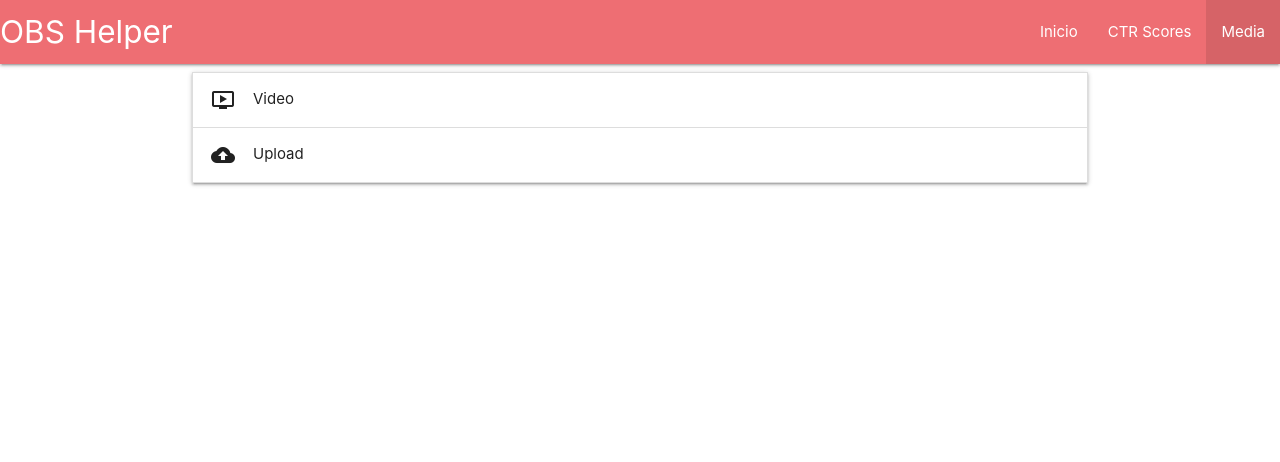
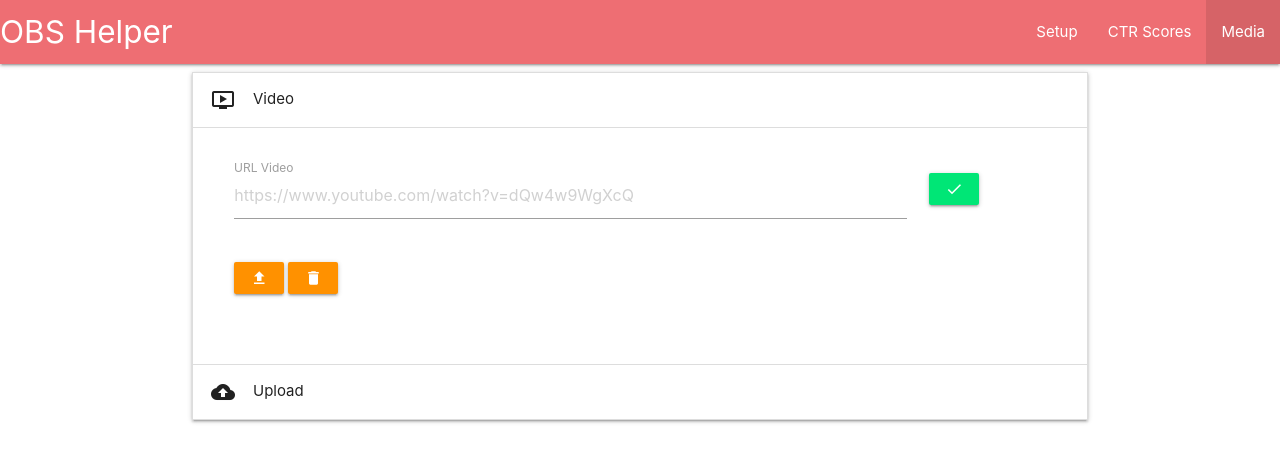
Before and after one commit to benja-opazo/obs-banner-flask, a Flask app: page /media/ in a window 1280 px wide. Shown: the top 462 px of the page. Run offline with Flask 3, Linux system fonts and the light colour scheme.

Commit message:
updated media tab configuration and styling. Added a periodic update on scores tab

```diff
--- a/app.py
+++ b/app.py
@@ -6,7 +6,8 @@ from PIL import Image, ImageDraw, ImageFont
 import numpy as np
 from yt_dlp import YoutubeDL
 import os
-from wand.image import Image
+#from wand.image import Image
+from wand.image import Image as wand
 from fileinput import filename
 import filetype
 from ffmpeg import FFmpeg
@@ -85,7 +86,7 @@ def videos_command(cmd=None):
                 uploaded_file.save(file_path)
                 # Convert to jpeg
                 if filetype.is_image(file_path):
-                    with Image(filename = file_path) as img:
+                    with wand.Image(filename = file_path) as img:
                         img.convert("jpg")
                         img.save(filename="static/output/uploaded_img.jpg")
                 # Convert to mp4
--- a/score.json
+++ b/score.json
@@ -4,7 +4,7 @@
         "Benja"
     ],
     "p2": [
-        2,
+        0,
         "Obreque"
     ],
     "p3": [
--- /dev/null
+++ b/static/js/common.js
@@ -0,0 +1,47 @@
+// Only run what comes next *after* the page has loaded
+addEventListener("DOMContentLoaded", function() {
+    // Grab all of the elements with a class of command
+    // (which all of the buttons we just created have)
+    var commandButtons = document.querySelectorAll(".command");
+    for (var i=0, l=commandButtons.length; i<l; i++) {
+      var button = commandButtons[i];
+      // For each button, listen for the "click" event
+      button.addEventListener("click", function(e) {
+        // When a click happens, stop the button
+        // from submitting our form (if we have one)
+        e.preventDefault();
+
+        var clickedButton = e.target;
+        var command = clickedButton.value;
+
+        // Now we need to send the data to our server
+        // without reloading the page - this is the domain of
+        // AJAX (Asynchronous JavaScript And XML)
+        // We will create a new request object
+        // and set up a handler for the response
+        var request = new XMLHttpRequest();
+        request.onload = function() {
+            // We could do more interesting things with the response
+            // or, we could ignore it entirely
+            //alert(request.responseText);
+        };
+        // We point the request at the appropriate command
+        request.open("GET", "/" + command, true);
+        // and then we send it off
+        request.send();
+      });
+    }
+  }, true);
+
+
+// Side nav
+document.addEventListener('DOMContentLoaded', function() {
+  var elems = document.querySelectorAll('.sidenav');
+  var instances = M.Sidenav.init(elems, {inDuration: 150, outDuration: 150});
+});
+
+// collapsible
+document.addEventListener('DOMContentLoaded', function() {
+  var elems = document.querySelectorAll('.collapsible');
+  var instances = M.Collapsible.init(elems, {accordion: false, inDuration: 150, outDuration: 150});
+});
--- /dev/null
+++ b/static/js/media.js
@@ -0,0 +1,63 @@
+// Updates the icon every 1000 ms
+$(document).ready(setInterval(function() {
+  $.ajax({
+    url: '/media/update_buttons',
+    type: 'get',
+    contentType: 'application/json',
+    success: function(response) {
+      $('.videostatus-icon').text(response.icon)
+      $('.videostatus-class').removeClass("red").removeClass("green").removeClass("blue").addClass(response.theclass)
+    }
+  })
+}, 1000));
+
+
+// Updates the icon on click
+$(document).ready(function () {
+  $('.update-btn-videos').click(function(){
+    $.ajax({
+      url: '/media/update_buttons',
+      type: 'get',
+      contentType: 'application/json',
+      success: function(response) {
+        $('.videostatus-icon').text(response.icon)
+        $('.videostatus-class').removeClass("red").removeClass("green").removeClass("blue").addClass(response.theclass)
+      }
+    })
+  })
+});
+
+
+// Submits video to flask
+$(document).ready(function () {
+  $('.submit-btn-videos').click(function(){
+    $.ajax({
+      url: '/media/submit_video',
+      type: 'post',
+      contentType: 'application/json',
+      data: JSON.stringify ($('.video-input-field').val()),
+      success: function(response) {
+      console.log($('.video-input-field').val());
+      }
+    })
+  })
+});
+
+// Submits image to flask
+$(document).ready(function () {
+  $('.submit-btn-files').click(function(){
+    var form_data = new FormData();
+    form_data.append('file', $('#file-upload').prop('files')[0]);
+    $.ajax({
+      type: 'POST',
+      url: '/media/submit_file',
+      data: form_data,
+      contentType: false,
+      cache: false,
+      processData: false,
+      success: function(data) {
+      console.log(form_data);
+      }
+    })
+  })
+});
--- a/static/js/myscript.js
+++ /dev/null
@@ -1,130 +0,0 @@
-// Only run what comes next *after* the page has loaded
-addEventListener("DOMContentLoaded", function() {
-    // Grab all of the elements with a class of command
-    // (which all of the buttons we just created have)
-    var commandButtons = document.querySelectorAll(".command");
-    for (var i=0, l=commandButtons.length; i<l; i++) {
-      var button = commandButtons[i];
-      // For each button, listen for the "click" event
-      button.addEventListener("click", function(e) {
-        // When a click happens, stop the button
-        // from submitting our form (if we have one)
-        e.preventDefault();
-
-        var clickedButton = e.target;
-        var command = clickedButton.value;
-
-        // Now we need to send the data to our server
-        // without reloading the page - this is the domain of
-        // AJAX (Asynchronous JavaScript And XML)
-        // We will create a new request object
-        // and set up a handler for the response
-        var request = new XMLHttpRequest();
-        request.onload = function() {
-            // We could do more interesting things with the response
-            // or, we could ignore it entirely
-            //alert(request.responseText);
-        };
-        // We point the request at the appropriate command
-        request.open("GET", "/" + command, true);
-        // and then we send it off
-        request.send();
-      });
-    }
-  }, true);
-
-
-  $(document).ready(function () {
-
-    $('.update-btn-ctrscores').click(function(){
-      $.ajax({
-        url: '/ctrscores/update_scores',
-        type: 'get',
-        contentType: 'application/json',
-        success: function(response) {
-          $('.score-update-p1').text(response.scores.p1[0])
-          $('.score-update-p2').text(response.scores.p2[0])
-          $('.score-update-p3').text(response.scores.p3[0])
-          $('.score-update-p4').text(response.scores.p4[0])
-          $('.score-update-img').attr('src', '/static/output/banner_scores.png' + '?' + new Date().getTime())
-        }
-      })
-    })
-})
-
-
-
-// Updates the icon every 1000 seconds
-$(document).ready(setInterval(function() {
-  $.ajax({
-    url: '/media/update_buttons',
-    type: 'get',
-    contentType: 'application/json',
-    success: function(response) {
-      $('.videostatus-icon').text(response.icon)
-      $('.videostatus-class').removeClass("red").removeClass("green").removeClass("blue").addClass(response.theclass)
-    }
-  })
-}, 1000));
-
-
-// Updates the icon on click
-$(document).ready(function () {
-  $('.update-btn-videos').click(function(){
-    $.ajax({
-      url: '/media/update_buttons',
-      type: 'get',
-      contentType: 'application/json',
-      success: function(response) {
-        $('.videostatus-icon').text(response.icon)
-        $('.videostatus-class').removeClass("red").removeClass("green").removeClass("blue").addClass(response.theclass)
-      }
-    })
-  })
-});
-
-
-// Submits video to flask
-$(document).ready(function () {
-  $('.submit-btn-videos').click(function(){
-    $.ajax({
-      url: '/media/submit_video',
-      type: 'post',
-      contentType: 'application/json',
-      data: JSON.stringify ($('.video-input-field').val()),
-      success: function(response) {
-      console.log($('.video-input-field').val());
-      }
-    })
-  })
-});
-
-// Submits image to flask
-$(document).ready(function () {
-  $('.submit-btn-files').click(function(){
-    var form_data = new FormData();
-    form_data.append('file', $('#file-upload').prop('files')[0]);
-    $.ajax({
-      type: 'POST',
-      url: '/media/submit_file',
-      data: form_data,
-      contentType: false,
-      cache: false,
-      processData: false,
-      success: function(data) {
-      console.log(form_data);
-      }
-    })
-  })
-});
-
-
-// Side nav
-$(document).ready(function(){
-  $('.sidenav').sidenav();
-});
-
-
-$(document).ready(function(){
-  $('.collapsible').collapsible();
-});
--- a/templates/index.html
+++ b/templates/index.html
@@ -19,7 +19,7 @@
               <a href="#!" class="brand-logo">OBS Helper</a>
               <a href="#" data-target="mobile-demo" class="sidenav-trigger"><i class="material-icons">menu</i></a>
               <ul class="right hide-on-med-and-down">
-                <li class="active"><a href="/">Inicio</a></li>
+                <li class="active"><a href="/">Setup</a></li>
                 <li><a href="/ctrscores">CTR Scores</a></li>
                 <li><a href="/media">Media</a></li>
               </ul>
@@ -27,7 +27,7 @@
           </nav>
 
           <ul class="sidenav" id="mobile-demo">
-            <li class="active"><a href="/">Inicio</a></li>
+            <li class="active"><a href="/">Setup</a></li>
             <li><a href="/ctrscores">CTR Scores</a></li>
             <li><a href="/media">Media</a></li>
           </ul>
@@ -35,6 +35,6 @@
 
     <!--JavaScript at end of body for optimized loading-->
     <script type="text/javascript" src="{{url_for('static', filename='js/jquery.min.js')}}"></script>
-    <script src="{{url_for('static', filename='js/myscript.js')}}"></script>
     <script type="text/javascript" src="{{url_for('static', filename='js/materialize.js')}}"></script>
+    <script src="{{url_for('static', filename='js/common.js')}}"></script>
 </html>
--- a/templates/media.html
+++ b/templates/media.html
@@ -19,7 +19,7 @@
               <a href="#!" class="brand-logo">OBS Helper</a>
               <a href="#" data-target="mobile-demo" class="sidenav-trigger"><i class="material-icons">menu</i></a>
               <ul class="right hide-on-med-and-down">
-                <li><a href="/">Inicio</a></li>
+                <li><a href="/">Setup</a></li>
                 <li><a href="/ctrscores">CTR Scores</a></li>
                 <li class="active"><a href="/media">Media</a></li>
               </ul>
@@ -27,15 +27,15 @@
           </nav>
 
           <ul class="sidenav" id="mobile-demo">
-            <li><a href="/">Inicio</a></li>
+            <li><a href="/">Setup</a></li>
             <li><a href="/ctrscores">CTR Scores</a></li>
             <li class="active"><a href="/media">Media</a></li>
           </ul>
 
           <div class="container">
 
-          <ul class="collapsible">
-            <li>
+          <ul class="collapsible expandable">
+            <li class="active">
               <div class="collapsible-header"><i class="material-icons">ondemand_video</i>Video</div>
               <div class="collapsible-body"><span>
                 <div class="row">
@@ -116,6 +116,7 @@
 
     <!--JavaScript at end of body for optimized loading-->
     <script type="text/javascript" src="{{url_for('static', filename='js/jquery.min.js')}}"></script>
-    <script src="{{url_for('static', filename='js/myscript.js')}}"></script>
     <script type="text/javascript" src="{{url_for('static', filename='js/materialize.js')}}"></script>
+    <script src="{{url_for('static', filename='js/media.js')}}"></script>
+    <script src="{{url_for('static', filename='js/common.js')}}"></script>
 </html>
```
Also changed, not shown: static/js/scores.js (added, +32 -0 lines), templates/ctrscores.html (+4 -6 lines).
